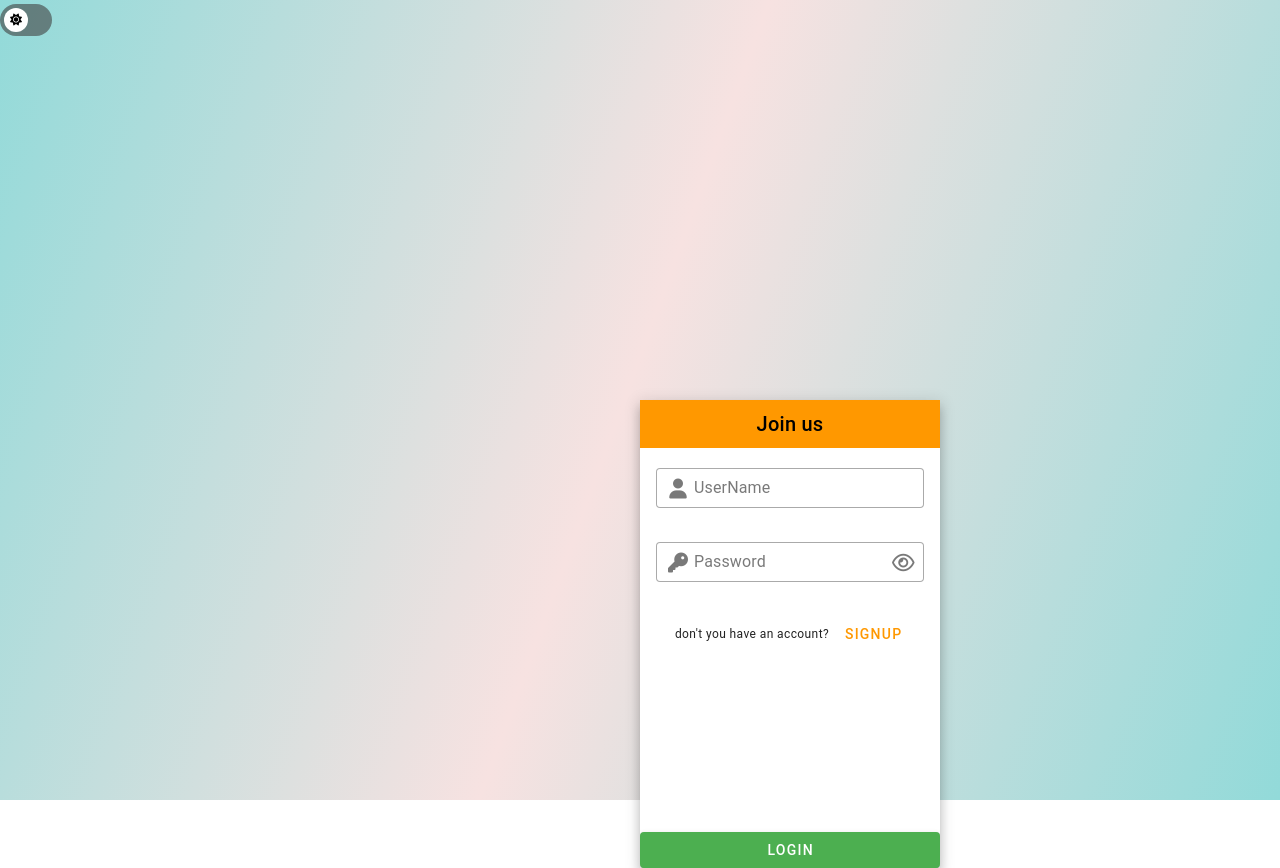
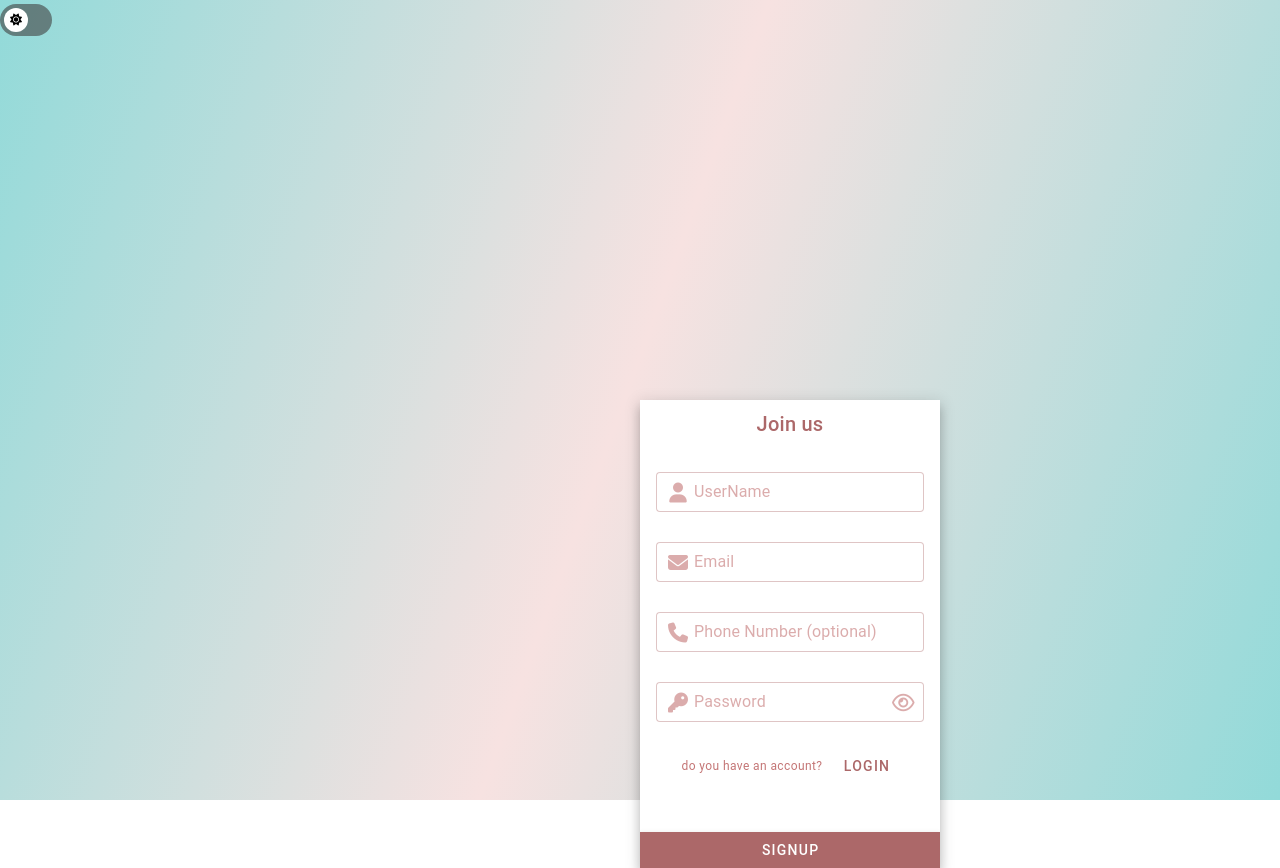
Before and after one commit to Nimakhdb13/panel, a Vue app: page / in a window 1280 px wide. Built offline with nearby package versions, Linux system fonts and the light colour scheme.

Commit message:
form colors change by theme toggling

```diff
--- a/src/components/signin/form.vue
+++ b/src/components/signin/form.vue
@@ -1,5 +1,5 @@
 <template>
-  <v-card-title class="bg-orange text-center">
+  <v-card-title class="text-primary-lighten-2 text-center">
     {{ title }}
   </v-card-title>
 
@@ -9,9 +9,11 @@
         v-for="field in detail.fields"
         :key="field.title"
         variant="outlined"
-        class="mx-4 my-3"
+        class="mx-4 py-1 rounded-lg text-texts"
         density="compact"
-        color="green"
+        clearable
+        base-color="primary-lighten-3"
+        color="primary-lighten-2"
         :prepend-inner-icon="field.icon"
         :append-inner-icon="
           field.title == 'Password'
@@ -31,22 +33,22 @@
       >
       </v-text-field>
       <div class="d-flex align-center justify-center">
-        <span class="text-caption mr-3">{{ detail.spanText }}</span>
+        <span class="text-caption mr-3 text-texts">{{ detail.spanText }}</span>
         <v-btn
           @click="$emit('flip')"
           variant="text"
           class="px-0"
-          color="orange"
+          color="primary-lighten-3"
           >{{ detail.btnText1 }}</v-btn
         >
       </div>
       <v-btn
-        class="fix-b"
+        class="fix-b rounded-0"
         :loading="loading"
         @click="submit(detail.title)"
         type="submit"
         block
-        color="success"
+        color="primary-lighten-2"
         >{{ detail.btnText2 }}</v-btn
       >
     </v-form>
@@ -64,6 +66,7 @@ const emits = defineEmits(["flip"]);
 
 const props = defineProps({
   title: String,
+  isSignup: Boolean,
 });
 let detail = ref({}) as any;
 let formData = ref({
@@ -127,7 +130,7 @@ function checkPhoneIsNumber(event: any) {
 }
 
 onMounted(() => {
-  if (props.title == "signup") detail.value = cardSides[0];
+  if (props.isSignup) detail.value = cardSides[0];
   else detail.value = cardSides[1];
 });
 </script>
@@ -136,4 +139,5 @@ onMounted(() => {
 .v-icon--size-default {
   font-size: 20px !important;
 }
+
 </style>
```
